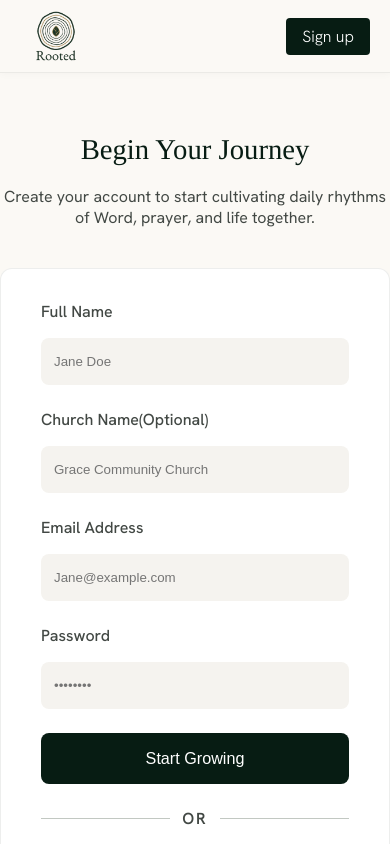
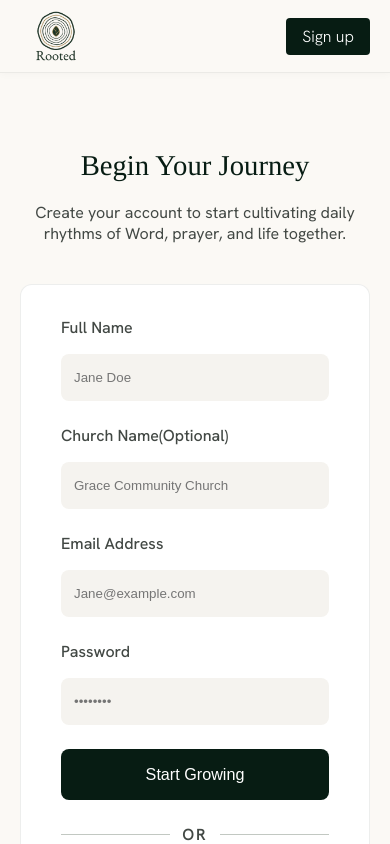
Before and after one commit to Ezekiel-builds/rooted, a React (Vite) app: page /SignUp in a window 390 px wide. Shown: the top 844 px of the page. Built offline with nearby package versions, Linux system fonts and the light colour scheme.

Commit message:
feat(style): Add mobile responsiveness to signUp page

```diff
--- a/src/pages/SignUp.css
+++ b/src/pages/SignUp.css
@@ -128,3 +128,9 @@
     text-decoration: underline;
     color: var(--HEADERS);
 }
+
+@media (max-width: 768px) {
+    .form__container {
+        padding: 16px 20px;
+    }
+}
```
